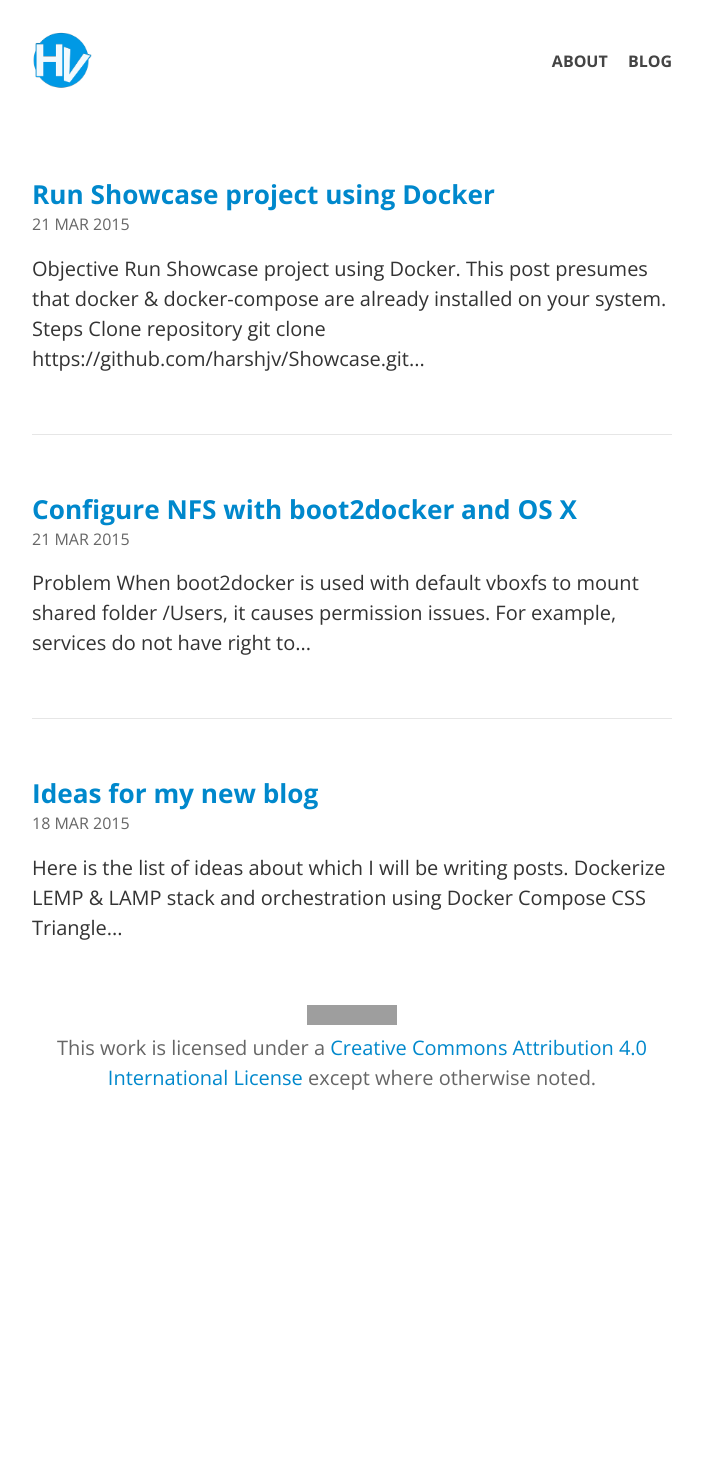
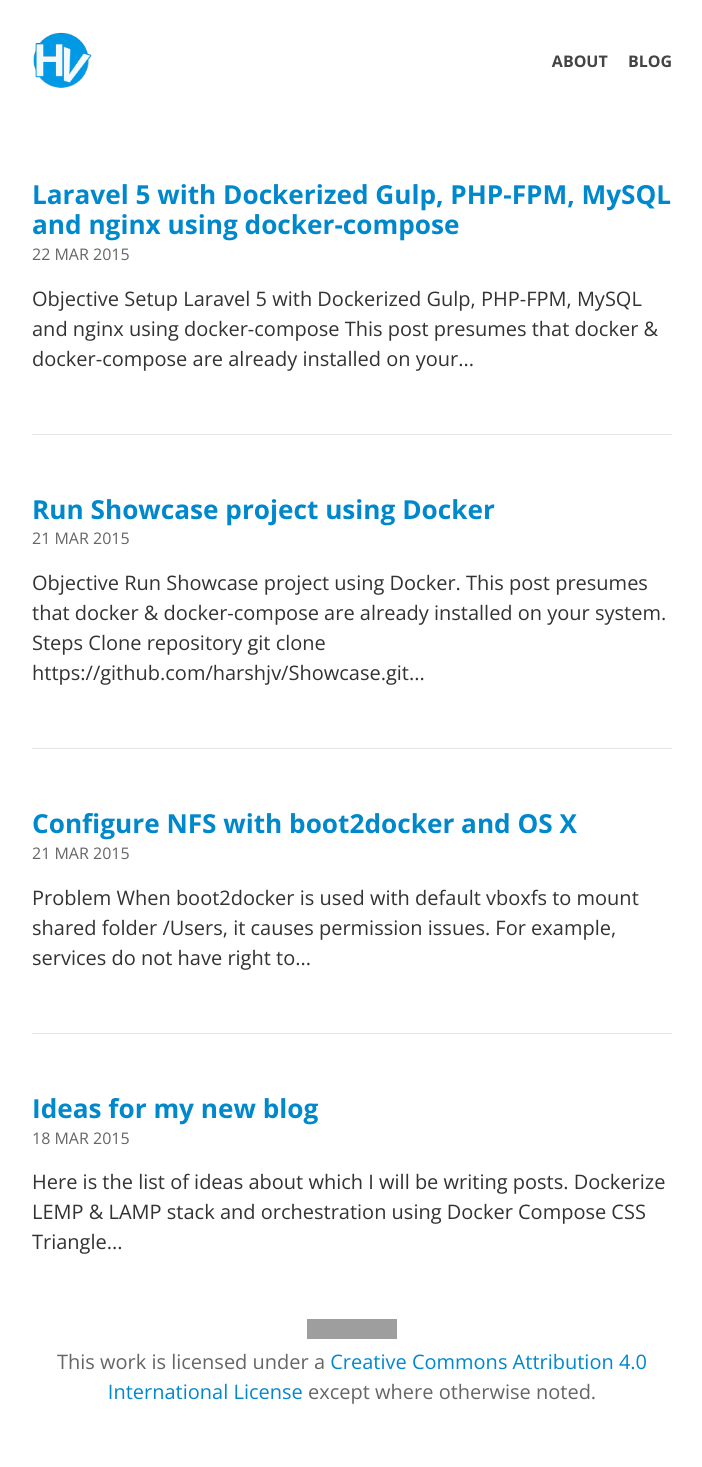
Before and after one commit to hbcbh1999/harshjv.github.io, a Jekyll site: the page built from blog/index.html, in a window 1280 px wide. Shown: the whole page, without its empty margins (288-990 px from the left). Built offline with Jekyll 4.4.1, drawn with Linux system fonts in a browser that asks for light colours; Markdown is read by kramdown in place of the engine named in the settings; before the commit the page ends 1153 px from its top, so only the background shows below that; grey boxes are pictures that could not be loaded.

Commit message:
Update 2015-03-22-laravel-5-with-dockerized-gulp-php-fpm-mysql-and-nginx-using-docker-compose.md

```diff
--- a/_posts/2015-03-22-laravel-5-with-dockerized-gulp-php-fpm-mysql-and-nginx-using-docker-compose.md
+++ b/_posts/2015-03-22-laravel-5-with-dockerized-gulp-php-fpm-mysql-and-nginx-using-docker-compose.md
@@ -1,8 +1,11 @@
 ---
-published: false
+layout: post
 title: "Laravel 5 with Dockerized Gulp, PHP-FPM, MySQL and nginx using docker-compose"
 description: "Laravel 5 with Dockerized Gulp, PHP-FPM, MySQL and nginx using docker-compose"
-layout: post
+categories:
+  - docker
+  - laravel
+  - open source
 ---
 
 ## Objective
```
